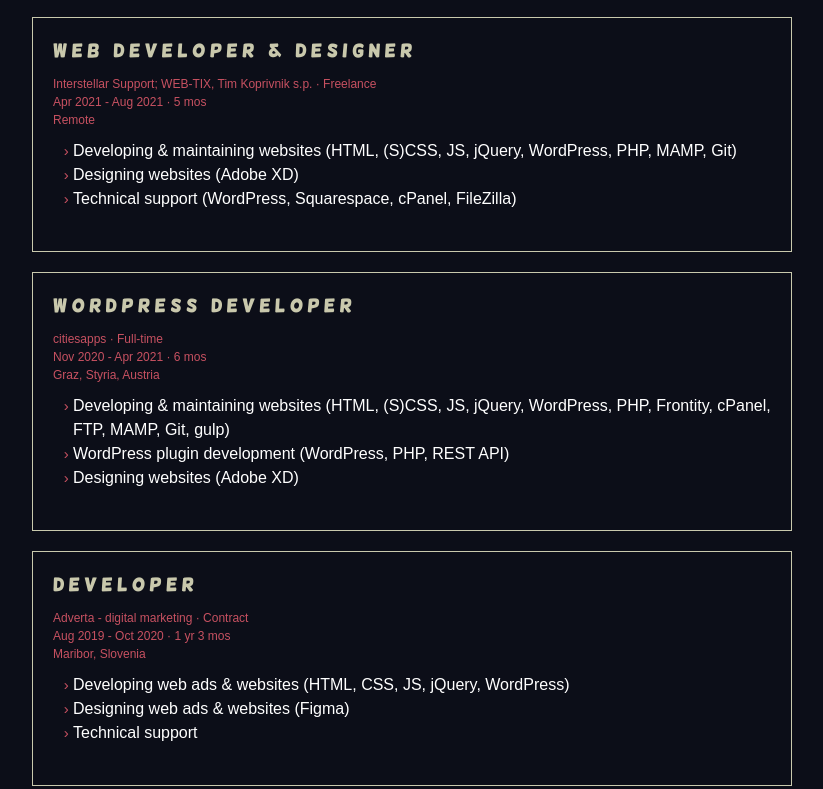
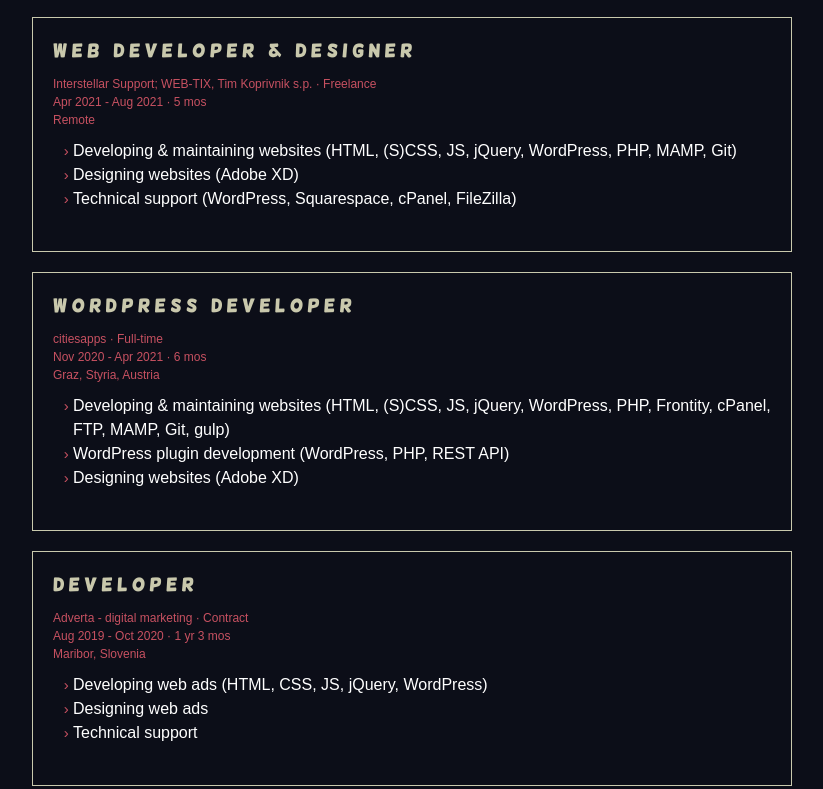
Before and after one commit to thedude23/tim-koprivnik-portfolio, a website: page about.html in a window 1280 px wide. Shown: the part 1690-2479 px from the top of the page, without its empty margins (228-1051 px from the left). Drawn offline with Linux system fonts and the light colour scheme; a web font is replaced by a local one.

Commit message:
Update about me content

```diff
--- a/about.html
+++ b/about.html
@@ -135,8 +135,8 @@
           <p>Maribor, Slovenia</p>
         </div>
         <ul>
-          <li>Developing web ads & websites (HTML, CSS, JS, jQuery, WordPress)</li>
-          <li>Designing web ads & websites (Figma)</li>
+          <li>Developing web ads (HTML, CSS, JS, jQuery, WordPress)</li>
+          <li>Designing web ads</li>
           <li>Technical support</li>
         </ul>
       </article>
```
